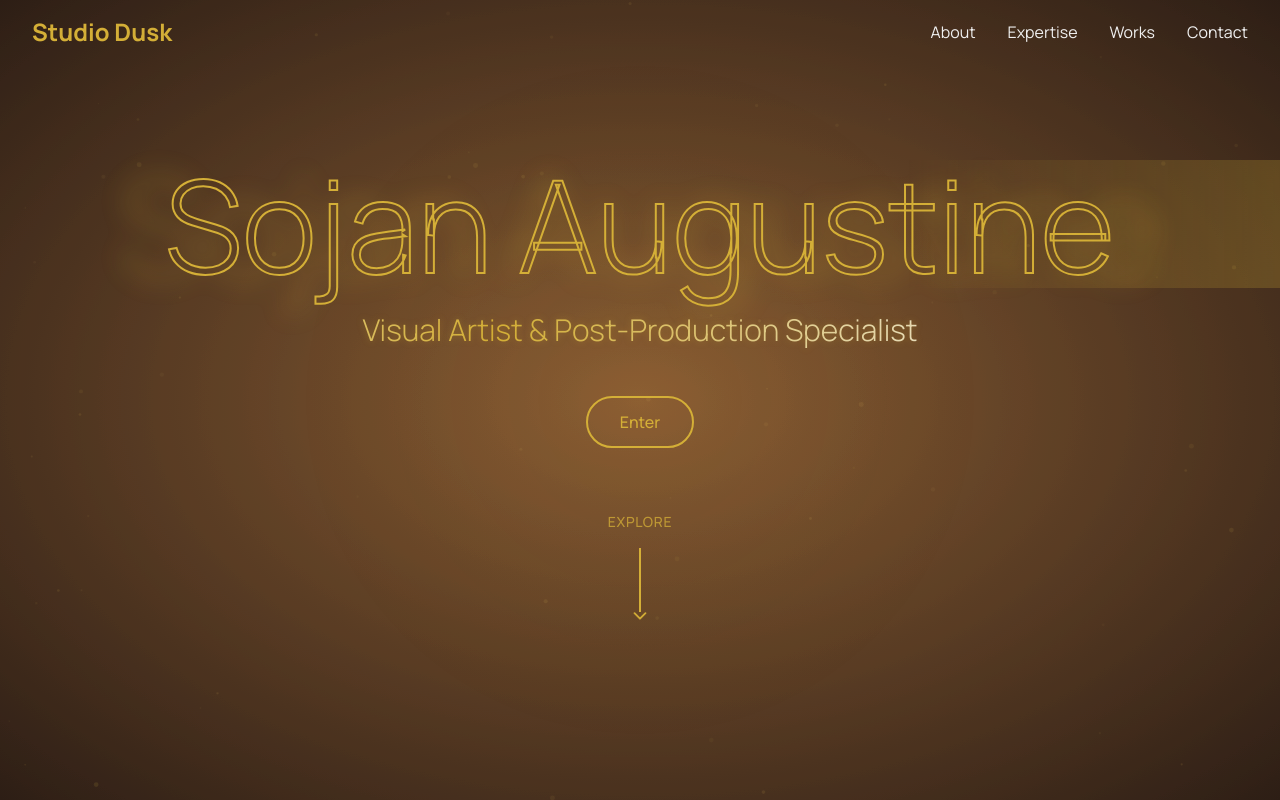
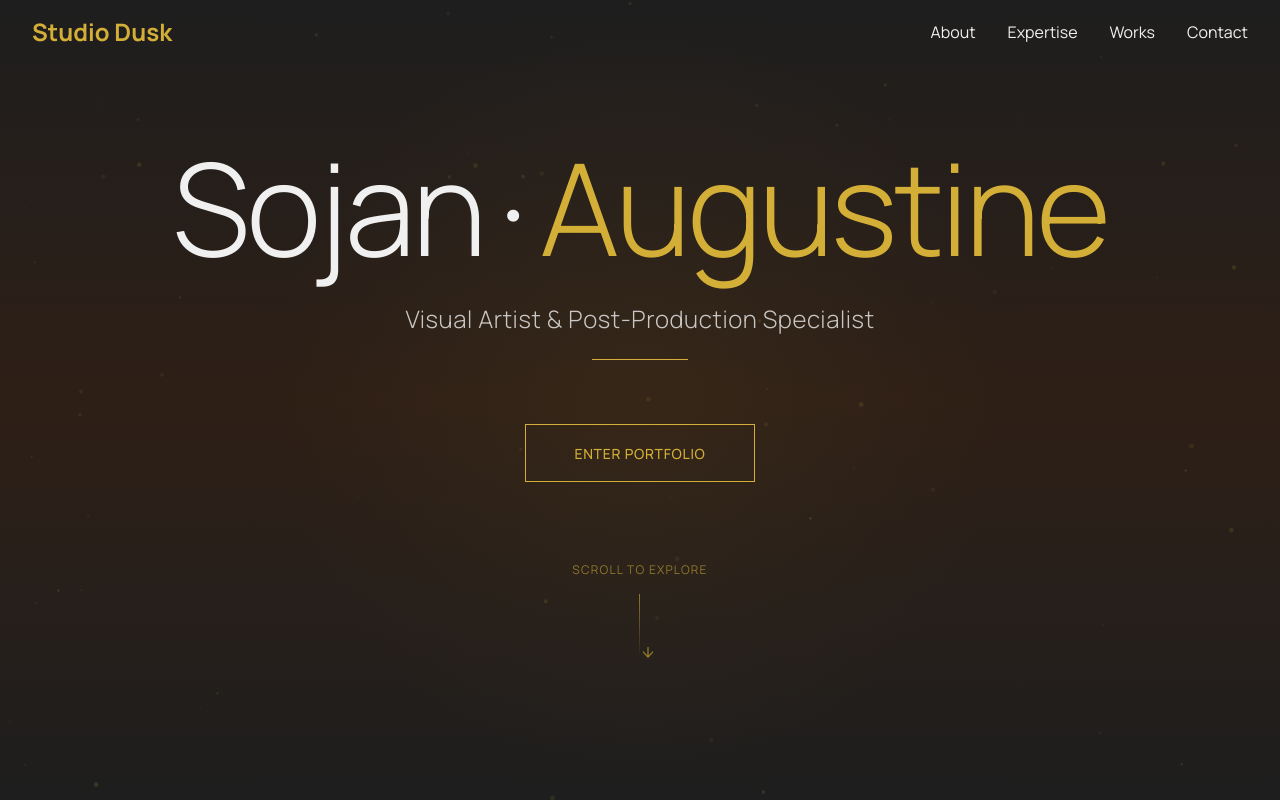
Before and after one commit to Melbin2255/studio-dusk-canvas-76, a React (Vite) app: page / in a window 1280 px wide. Shown: the top 800 px of the page. Built offline with nearby package versions, Linux system fonts and the light colour scheme.

Commit message:
Refactor: Improve hero section animation and layout
Improve the animation and layout of the hero section for a more modern and aesthetic look.

```diff
--- a/src/components/sections/HeroSection.tsx
+++ b/src/components/sections/HeroSection.tsx
@@ -1,20 +1,21 @@
 
 import { useState, useEffect } from 'react';
-import { ChevronDown } from 'lucide-react';
+import { ArrowDown } from 'lucide-react';
 import ParticleField from '../effects/ParticleField';
-import TiltElement from '../effects/TiltElement';
 
 const HeroSection = () => {
-  const [isLoaded, setIsLoaded] = useState(false);
-  const [nameRevealed, setNameRevealed] = useState(false);
+  const [animationPhase, setAnimationPhase] = useState(0);
 
   useEffect(() => {
-    const timer = setTimeout(() => {
-      setIsLoaded(true);
-      // Trigger dramatic name reveal after initial load
-      setTimeout(() => setNameRevealed(true), 800);
-    }, 100);
-    return () => clearTimeout(timer);
+    // Cinematic sequence timing
+    const timers = [
+      setTimeout(() => setAnimationPhase(1), 500),   // Fade in background
+      setTimeout(() => setAnimationPhase(2), 1200),  // Reveal name
+      setTimeout(() => setAnimationPhase(3), 2400),  // Reveal subtitle
+      setTimeout(() => setAnimationPhase(4), 3200),  // Show CTA and scroll indicator
+    ];
+
+    return () => timers.forEach(clearTimeout);
   }, []);
 
   const scrollToAbout = () => {
@@ -23,64 +24,100 @@ const HeroSection = () => {
   };
 
   return (
-    <section className="relative min-h-screen flex flex-col items-center justify-center hero-gradient overflow-hidden">
-      {/* Enhanced Particle field background */}
+    <section className="relative min-h-screen flex flex-col items-center justify-center overflow-hidden bg-gradient-to-b from-studio-charcoal via-studio-hero-to to-studio-charcoal">
+      {/* Subtle particle background */}
       <ParticleField />
 
-      {/* Multiple background layers for depth */}
-      <div className="absolute inset-0 hero-gradient animate-pulse-glow opacity-20"></div>
-      <div className="absolute inset-0 bg-gradient-radial from-studio-gold/5 via-transparent to-transparent animate-pulse"></div>
-
-      <div className="relative z-10 text-center px-6">
-        {/* Enhanced 3D Tilt container for main content */}
-        <TiltElement className="mb-8" maxTilt={20}>
-          {/* Dramatic name reveal with multiple effects */}
-          <div className="relative mb-6">
-            {/* Background glow effect */}
-            <div className={`absolute inset-0 text-6xl md:text-8xl lg:text-9xl font-light transition-all duration-3000 ${nameRevealed ? 'opacity-30 blur-md scale-110' : 'opacity-0'}`}>
-              <span className="text-studio-gold">Sojan Augustine</span>
+      {/* Main content container */}
+      <div className="relative z-10 text-center px-6 max-w-6xl mx-auto">
+        {/* Name reveal with cinematic timing */}
+        <div className="mb-8">
+          <h1 className="text-7xl md:text-8xl lg:text-9xl font-light tracking-tight">
+            <span
+              className={`inline-block transition-all duration-1000 ease-out ${
+                animationPhase >= 2
+                  ? 'opacity-100 transform-none'
+                  : 'opacity-0 translate-y-8 scale-95'
+              }`}
+              style={{ transitionDelay: '0ms' }}
+            >
+              <span className="text-studio-bone">Sojan</span>
+            </span>
+            <span className="text-studio-bone mx-4">·</span>
+            <span
+              className={`inline-block transition-all duration-1000 ease-out ${
+                animationPhase >= 2
+                  ? 'opacity-100 transform-none'
+                  : 'opacity-0 translate-y-8 scale-95'
+              }`}
+              style={{ transitionDelay: '300ms' }}
+            >
+              <span className="text-studio-gold">Augustine</span>
+            </span>
+          </h1>
         </div>
 
-            {/* Main text with enhanced reveal */}
-            <h1 className={`relative text-6xl md:text-8xl lg:text-9xl font-light transition-all duration-2000 ${isLoaded ? 'text-outline-gold opacity-100' : 'opacity-0'}`}>
-              <span className={`inline-block transition-all duration-1500 ${nameRevealed ? 'animate-dramatic-reveal-1' : 'opacity-0 scale-50 rotate-12'}`}>
-                Sojan
-              </span>
-              {' '}
-              <span className={`inline-block transition-all duration-1500 delay-300 ${nameRevealed ? 'animate-dramatic-reveal-2' : 'opacity-0 scale-50 -rotate-12'}`}>
-                Augustine
-              </span>
-            </h1>
-
-            {/* Shimmer overlay effect */}
-            <div className={`absolute inset-0 bg-gradient-to-r from-transparent via-studio-gold/30 to-transparent transform -skew-x-12 transition-all duration-2000 ${nameRevealed ? 'animate-shimmer' : 'opacity-0'}`}></div>
+        {/* Subtitle with delayed reveal */}
+        <div
+          className={`mb-16 transition-all duration-800 ease-out ${
+            animationPhase >= 3
+              ? 'opacity-100 translate-y-0'
+              : 'opacity-0 translate-y-6'
+          }`}
+        >
+          <p className="text-xl md:text-2xl text-studio-bone/80 font-light tracking-wide">
+            Visual Artist & Post-Production Specialist
+          </p>
+          <div className="w-24 h-px bg-studio-gold mx-auto mt-6"></div>
         </div>
 
-          {/* Enhanced animated subtitle */}
-          <h2 className={`text-xl md:text-2xl lg:text-3xl font-light text-studio-bone mb-12 transition-all duration-1500 delay-1000 ${isLoaded ? 'opacity-100 translate-y-0 animate-subtle-glow' : 'opacity-0 translate-y-8'}`}>
-            <span className="inline-block bg-gradient-to-r from-studio-bone via-studio-gold to-studio-bone bg-clip-text text-transparent animate-gradient-shift">
-              Visual Artist & Post-Production Specialist
-            </span>
-          </h2>
-        </TiltElement>
-
-        {/* Enhanced enter button with multiple effects */}
+        {/* CTA button with refined styling */}
+        <div
+          className={`mb-20 transition-all duration-800 ease-out ${
+            animationPhase >= 4
+              ? 'opacity-100 translate-y-0'
+              : 'opacity-0 translate-y-6'
+          }`}
+        >
           <button
             onClick={scrollToAbout}
-          className={`btn-studio-primary mb-16 transition-all duration-1500 delay-1500 hover:glow-gold relative overflow-hidden group transform ${isLoaded ? 'opacity-100 translate-y-0 hover:scale-110' : 'opacity-0 translate-y-8'}`}
+            className="group relative px-12 py-4 border border-studio-gold text-studio-gold hover:text-studio-charcoal transition-all duration-300 overflow-hidden bg-transparent hover:bg-studio-gold"
           >
-          <span className="relative z-10 transition-all duration-300 group-hover:scale-105">Enter</span>
-          <div className="absolute inset-0 bg-studio-gold transform scale-0 group-hover:scale-100 transition-transform duration-500 rounded-full"></div>
-          <div className="absolute inset-0 animate-pulse-ring"></div>
+            <span className="relative z-10 font-medium tracking-wider text-sm uppercase">
+              Enter Portfolio
+            </span>
           </button>
+        </div>
 
-        {/* Enhanced explore indicator with breathing effect */}
-        <div className={`flex flex-col items-center transition-all duration-1500 delay-2000 ${isLoaded ? 'opacity-100 translate-y-0' : 'opacity-0 translate-y-8'}`}>
-          <span className="text-studio-gold text-sm font-medium mb-4 tracking-wider animate-pulse-subtle">EXPLORE</span>
-          <div className="w-0.5 h-16 bg-studio-gold animate-draw-line-enhanced"></div>
-          <ChevronDown className="text-studio-gold mt-2 animate-bounce-enhanced hover:text-studio-gold-hover transition-colors cursor-pointer transform hover:scale-125" size={20} onClick={scrollToAbout} />
+        {/* Scroll indicator with improved design */}
+        <div
+          className={`flex flex-col items-center transition-all duration-800 ease-out ${
+            animationPhase >= 4
+              ? 'opacity-100 translate-y-0'
+              : 'opacity-0 translate-y-6'
+          }`}
+        >
+          <div className="flex flex-col items-center cursor-pointer group" onClick={scrollToAbout}>
+            <span className="text-studio-gold/60 text-xs tracking-widest mb-4 uppercase">
+              Scroll to explore
+            </span>
+            <div className="relative">
+              <div className="w-px h-16 bg-gradient-to-b from-studio-gold/60 to-transparent"></div>
+              <ArrowDown
+                className="absolute -bottom-1 left-1/2 transform -translate-x-1/2 text-studio-gold/60 group-hover:text-studio-gold transition-colors duration-300 animate-bounce-slow"
+                size={16}
+              />
             </div>
           </div>
+        </div>
+      </div>
+
+      {/* Subtle ambient lighting effect */}
+      <div
+        className={`absolute inset-0 bg-gradient-radial from-studio-gold/5 via-transparent to-transparent transition-opacity duration-2000 ${
+          animationPhase >= 1 ? 'opacity-100' : 'opacity-0'
+        }`}
+      ></div>
     </section>
   );
 };
--- a/src/index.css
+++ b/src/index.css
@@ -1,3 +1,4 @@
+
 @tailwind base;
 @tailwind components;
 @tailwind utilities;
@@ -109,13 +110,9 @@
     @apply bg-studio-taupe rounded-xl p-6 border border-studio-taupe hover:border-studio-gold transition-all duration-300;
   }
 
-  /* Enhanced Animations */
-  .animate-draw-line {
-    animation: drawLine 2s ease-out forwards;
-  }
-
-  .animate-draw-line-enhanced {
-    animation: drawLineEnhanced 3s ease-out forwards;
+  /* Refined Animations */
+  .animate-bounce-slow {
+    animation: bounceSlow 3s ease-in-out infinite;
   }
 
   .animate-fade-in-up {
@@ -125,63 +122,6 @@
   .animate-fade-in-delay {
     animation: fadeInUp 0.8s ease-out 0.3s forwards;
     opacity: 0;
-  }
-
-  .animate-swoosh {
-    animation: swoosh 0.3s ease-out forwards;
-  }
-
-  .animate-swoosh-enhanced {
-    animation: swooshEnhanced 0.8s ease-out forwards;
-  }
-
-  .animate-dramatic-reveal-1 {
-    animation: dramaticReveal1 1.5s cubic-bezier(0.25, 0.46, 0.45, 0.94) forwards;
-  }
-
-  .animate-dramatic-reveal-2 {
-    animation: dramaticReveal2 1.5s cubic-bezier(0.25, 0.46, 0.45, 0.94) forwards;
-  }
-
-  .animate-shimmer {
-    animation: shimmer 2s linear infinite;
-  }
-
-  .animate-shimmer-subtle {
-    animation: shimmerSubtle 3s ease-in-out infinite;
-  }
-
-  .animate-gradient-shift {
-    animation: gradientShift 4s ease-in-out infinite;
-    background-size: 200% 200%;
-  }
-
-  .animate-subtle-glow {
-    animation: subtleGlow 3s ease-in-out infinite;
-  }
-
-  .animate-pulse-ring {
-    animation: pulseRing 2s cubic-bezier(0.4, 0, 0.6, 1) infinite;
-  }
-
-  .animate-pulse-subtle {
-    animation: pulseSubtle 3s ease-in-out infinite;
-  }
-
-  .animate-bounce-enhanced {
-    animation: bounceEnhanced 2s infinite;
-  }
-
-  .animate-bounce-subtle {
-    animation: bounceSubtle 2s ease-in-out infinite;
-  }
-
-  .animate-text-reveal {
-    animation: textReveal 1s ease-out forwards;
-  }
-
-  .animate-float-in {
-    animation: floatIn 0.8s ease-out forwards;
   }
 
   /* Ripple effects */
@@ -206,29 +146,6 @@
   .ripple-effect:active::after {
     width: 300px;
     height: 300px;
-  }
-
-  .ripple-effect-enhanced {
-    position: relative;
-    overflow: hidden;
-  }
-
-  .ripple-effect-enhanced::after {
-    content: '';
-    position: absolute;
-    top: 50%;
-    left: 50%;
-    width: 0;
-    height: 0;
-    border-radius: 50%;
-    background: radial-gradient(circle, rgba(212, 175, 55, 0.4) 0%, transparent 70%);
-    transform: translate(-50%, -50%);
-    transition: width 0.8s cubic-bezier(0.25, 0.46, 0.45, 0.94), height 0.8s cubic-bezier(0.25, 0.46, 0.45, 0.94);
-  }
-
-  .ripple-effect-enhanced:hover::after {
-    width: 400px;
-    height: 400px;
   }
 
   /* Enhanced link underlines */
@@ -298,31 +215,19 @@
   }
 }
 
-/* Enhanced Keyframe Animations */
-@keyframes drawLine {
-  from {
-    width: 0;
+/* Refined Keyframe Animations */
+@keyframes bounceSlow {
+  0%, 20%, 53%, 80%, 100% {
+    transform: translate3d(0, 0, 0);
   }
-  to {
-    width: 2px;
+  40%, 43% {
+    transform: translate3d(0, -8px, 0);
   }
-}
-
-@keyframes drawLineEnhanced {
-  0% {
-    width: 0;
-    height: 0;
-    opacity: 0;
+  70% {
+    transform: translate3d(0, -4px, 0);
   }
-  50% {
-    width: 2px;
-    height: 8px;
-    opacity: 1;
-  }
-  100% {
-    width: 2px;
-    height: 64px;
-    opacity: 1;
+  90% {
+    transform: translate3d(0, -2px, 0);
   }
 }
 
@@ -336,209 +241,6 @@
     transform: translateY(0);
   }
 }
-
-@keyframes swoosh {
-  from {
-    transform: scaleX(0);
-    opacity: 0;
-  }
-  to {
-    transform: scaleX(1);
-    opacity: 1;
-  }
-}
-
-@keyframes swooshEnhanced {
-  0% {
-    transform: scaleX(0) rotateZ(-5deg);
-    opacity: 0;
-  }
-  70% {
-    transform: scaleX(1.1) rotateZ(2deg);
-    opacity: 1;
-  }
-  100% {
-    transform: scaleX(1) rotateZ(0deg);
-    opacity: 1;
-  }
-}
-
-@keyframes dramaticReveal1 {
-  0% {
-    opacity: 0;
-    transform: scale(0.5) rotate(12deg) translateY(50px);
-    filter: blur(10px);
-  }
-  60% {
-    opacity: 0.8;
-    transform: scale(1.05) rotate(-2deg) translateY(-10px);
-    filter: blur(2px);
-  }
-  100% {
-    opacity: 1;
-    transform: scale(1) rotate(0deg) translateY(0px);
-    filter: blur(0px);
-  }
-}
-
-@keyframes dramaticReveal2 {
-  0% {
-    opacity: 0;
-    transform: scale(0.5) rotate(-12deg) translateY(50px);
-    filter: blur(10px);
-  }
-  60% {
-    opacity: 0.8;
-    transform: scale(1.05) rotate(2deg) translateY(-10px);
-    filter: blur(2px);
-  }
-  100% {
-    opacity: 1;
-    transform: scale(1) rotate(0deg) translateY(0px);
-    filter: blur(0px);
-  }
-}
-
-@keyframes shimmer {
-  0% {
-    transform: translateX(-100%);
-  }
-  100% {
-    transform: translateX(100%);
-  }
-}
-
-@keyframes shimmerSubtle {
-  0%, 100% {
-    opacity: 0;
-    transform: translateX(-100%) skewX(-12deg);
-  }
-  50% {
-    opacity: 1;
-    transform: translateX(100%) skewX(-12deg);
-  }
-}
-
-@keyframes gradientShift {
-  0%, 100% {
-    background-position: 0% 50%;
-  }
-  50% {
-    background-position: 100% 50%;
-  }
-}
-
-@keyframes subtleGlow {
-  0%, 100% {
-    text-shadow: 0 0 5px rgba(212, 175, 55, 0.3);
-  }
-  50% {
-    text-shadow: 0 0 20px rgba(212, 175, 55, 0.6), 0 0 30px rgba(212, 175, 55, 0.4);
-  }
-}
-
-@keyframes pulseRing {
-  0% {
-    transform: scale(0.8);
-    opacity: 1;
-  }
-  100% {
-    transform: scale(2.4);
-    opacity: 0;
-  }
-}
-
-@keyframes pulseSubtle {
-  0%, 100% {
-    opacity: 0.6;
-  }
-  50% {
-    opacity: 1;
-  }
-}
-
-@keyframes bounceEnhanced {
-  0%, 20%, 53%, 80%, 100% {
-    transform: translate3d(0, 0, 0) scale(1);
-  }
-  40%, 43% {
-    transform: translate3d(0, -15px, 0) scale(1.1);
-  }
-  70% {
-    transform: translate3d(0, -7px, 0) scale(1.05);
-  }
-  90% {
-    transform: translate3d(0, -2px, 0) scale(1.02);
-  }
-}
-
-@keyframes bounceSubtle {
-  0%, 100% {
-    transform: translateY(0);
-  }
-  50% {
-    transform: translateY(-5px);
-  }
-}
-
-@keyframes textReveal {
-  0% {
-    opacity: 0;
-    transform: translateY(20px) rotateX(90deg);
-  }
-  100% {
-    opacity: 1;
-    transform: translateY(0) rotateX(0deg);
-  }
-}
-
-@keyframes floatIn {
-  0% {
-    opacity: 0;
-    transform: translateY(30px) scale(0.9);
-  }
-  100% {
-    opacity: 1;
-    transform: translateY(0) scale(1);
-  }
-}
-
-@keyframes pulse-glow {
-  0%, 100% {
-    filter: drop-shadow(0 0 10px rgba(212, 175, 55, 0.3));
-  }
-  50% {
-    filter: drop-shadow(0 0 20px rgba(212, 175, 55, 0.6));
-  }
-}
-
-.animate-pulse-glow {
-  animation: pulse-glow 3s ease-in-out infinite;
-}
-
-/* Staggered animation delays */
-@keyframes staggerFadeIn {
-  from {
-    opacity: 0;
-    transform: translateY(20px);
-  }
-  to {
-    opacity: 1;
-    transform: translateY(0);
-  }
-}
-
-.stagger-animation > * {
-  animation: staggerFadeIn 0.6s ease-out forwards;
-  opacity: 0;
-}
-
-.stagger-animation > *:nth-child(1) { animation-delay: 0.1s; }
-.stagger-animation > *:nth-child(2) { animation-delay: 0.2s; }
-.stagger-animation > *:nth-child(3) { animation-delay: 0.3s; }
-.stagger-animation > *:nth-child(4) { animation-delay: 0.4s; }
-.stagger-animation > *:nth-child(5) { animation-delay: 0.5s; }
-.stagger-animation > *:nth-child(6) { animation-delay: 0.6s; }
 
 /* Enhanced focus states for accessibility */
 button:focus-visible,
```
Lines whose indentation alone changed are shown as unchanged.
